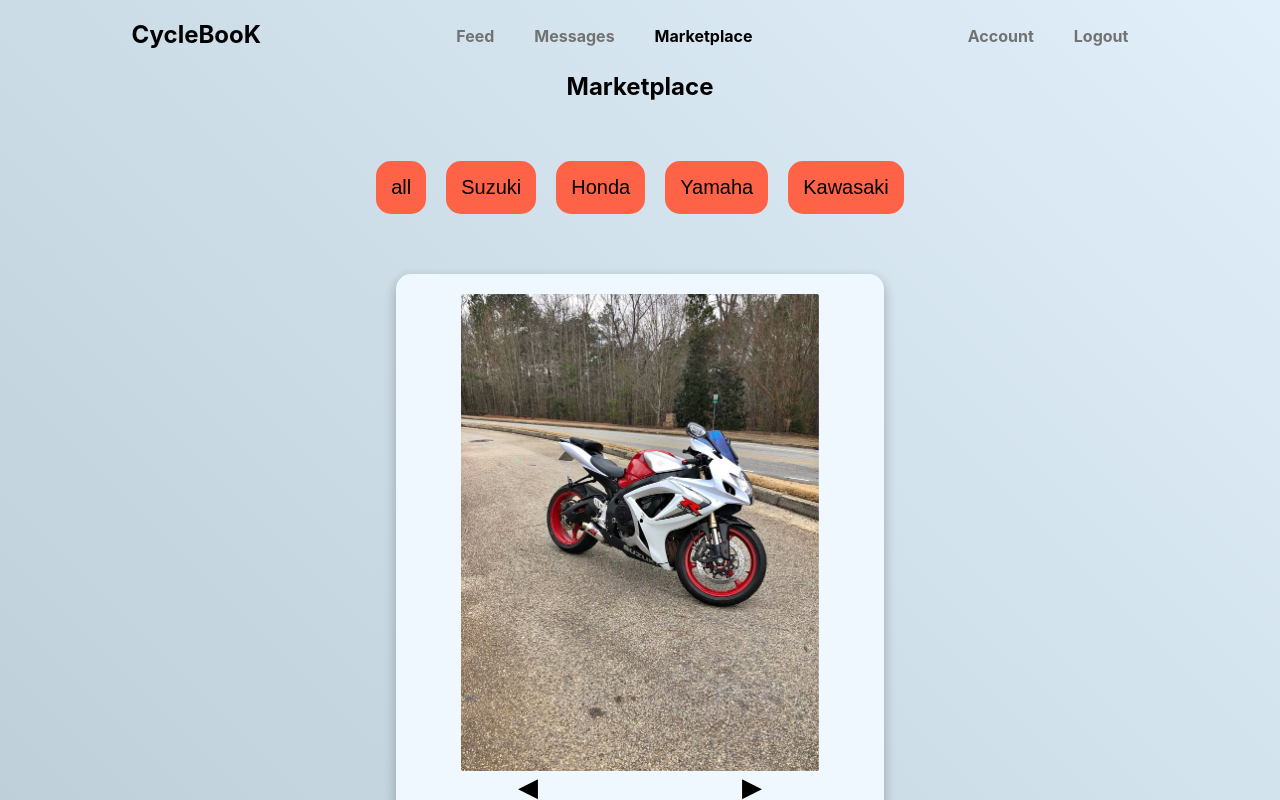
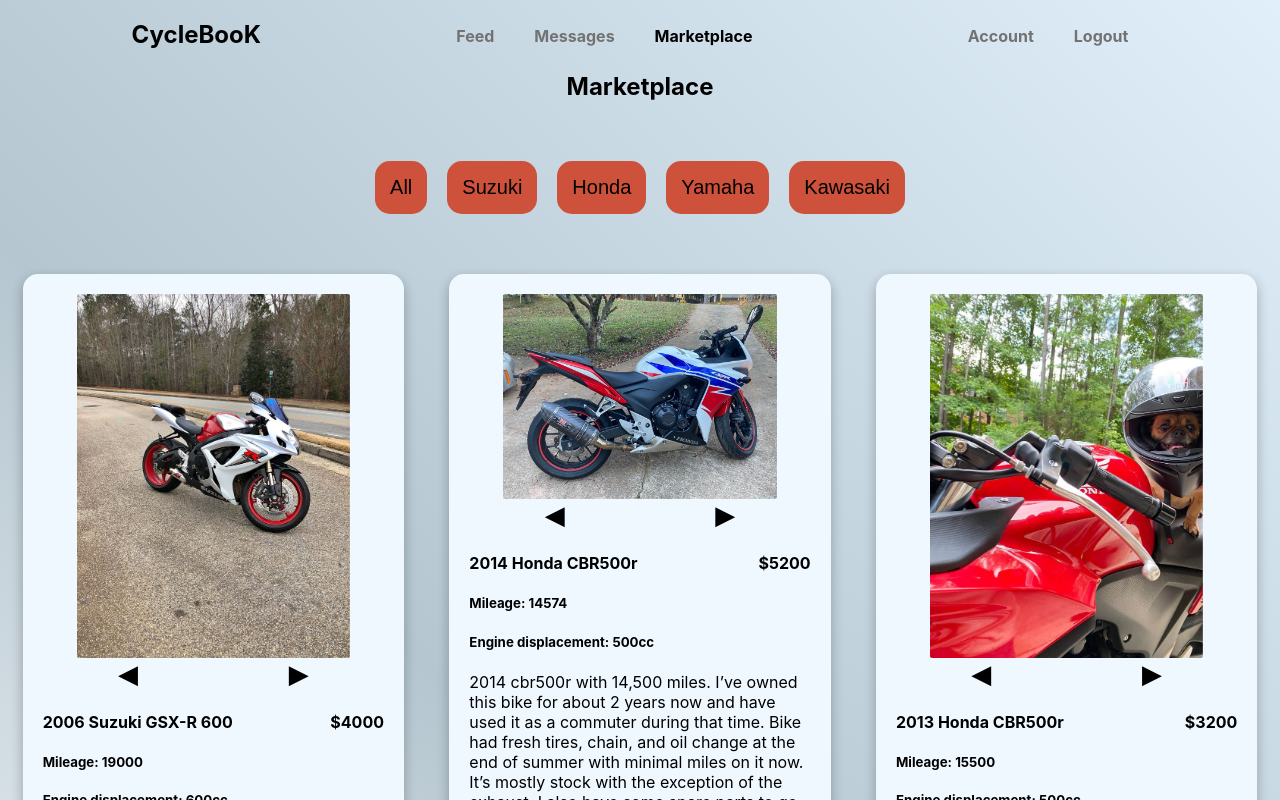
Before and after one commit to ellisorane/CycleBook, a React (Create React App) app: page /marketplace in a window 1280 px wide. Shown: the top 800 px of the page. Built offline with nearby package versions, Linux system fonts and the light colour scheme.

Commit message:
Fixed image slider functionality

```diff
--- a/src/App.js
+++ b/src/App.js
@@ -13,29 +13,30 @@
 import Feed from './components/Feed/Feed'
 import Marketplace from './components/Marketplace/Marketplace'
 
-
 //CREATE AN ARRAY OF CATEGORIES FOR THE MARKETPLACE
 // const catergories = ['all', ...new Set(marketplaceData.map(data => data.brand)), ...new Set(marketplaceData.map(data => data.year)), ...new Set(marketplaceData.map(data => data.engine))]
-const catergories = ['all', ...new Set(marketplaceData.map(data => data.brand))]
-console.log(catergories)
+const catergories = ['All', ...new Set(marketplaceData.map(data => data.brand))]
 
-function App() {
+const App = () => {
   //ACCOUNT DROPDOWN LIST USED IN NAV.JS
   const [showAcNav, setShowAcNav] = useState(false)
+
   //POSTS STATE
   const [posts, setPosts] = useState(postData)
+  // console.log(posts)
+
   //USED IN FEED.JS FOR CONTROLLING HOW MUCH OF A POST'S TEXT IS SHOWN
   const [readMore, setReadMore] = useState(false)
-  //USED IN POST.JS FOR CONTROLLING THE INDEX OF WHAT IMAGE IS SHOWN IF THERE ARE MULTIPLE IMAGES
-  const [postImgIndex, setPostImgIndex] = useState(0)
+
   //USED IN  MARKETPLACE.JS TO RECIEVE MARKETPLACE DATA
   const [marketplacePosts, setMarketplacePosts] = useState(marketplaceData)
+
   //MARKETPLACE FILTER
   const [mkCategories, setMkCategoies] = useState(catergories)
 
   //FILTER ITEMS IN MARKETPLACE BY BRAND
   const mkFilter = (category) => {
-    if(category === 'all') {
+    if(category === 'All') {
       setMarketplacePosts(marketplaceData)
       return marketplaceData
     }
@@ -45,35 +46,46 @@
     return marketplacePosts
   }
 
-  // NAVIGATE IMAGE SLIDER BY MANIPULATING THE POSTIMAGEINDEX IF THERE IS MORE THAN ONE IMAGE ON A POST
-  const changeImg = (arr, dir) => {
-    let newIndex
-    if (dir === 'next') {
-      setPostImgIndex(() => {
-        newIndex = postImgIndex + 1
-        return newIndex
-      })
+  // NAVIGATE IMAGE SLIDER
+  const changeImg = (postData, dir, id) => {
+    const newPosts = postData.map(post => {
+      if (post.id === id) {
+        if (dir === 'next') {
+          const updatedPost = {
+            ...post,
+            imgIndex: post.imgIndex + 1
+          }
+          return updatedPost
+        }
+        // if (dir === 'next' && post.imgIndex > post.img.length - 2) {
+        //   const updatedPost = {
+        //     ...post,
+        //     imgIndex: 0
+        //   }
+        //   return updatedPost
+        // }
+        if (dir === 'prev') {
+          const updatedPost = {
+            ...post,
+            imgIndex: post.imgIndex - 1
+          }
+          return updatedPost
+        }
+        // if (dir === 'prev' && post.imgIndex < 1) {
+        //   const updatedPost = {
+        //     ...post,
+        //     imgIndex: post.img.length - 1
+        //   }
+        //   return updatedPost
+        // }
+      }
+      return post
+    })
+    if (postData === marketplacePosts) {
+      return setMarketplacePosts(newPosts)
     }
-
-    if (dir === 'next' && postImgIndex > arr.length - 2) {
-      setPostImgIndex(() => {
-        newIndex = 0
-        return newIndex
-      })
-    }
-
-    if (dir === 'prev') {
-      setPostImgIndex(() => {
-        newIndex = postImgIndex - 1
-        return newIndex
-      })
-    }
-
-    if (dir === 'prev' && postImgIndex < 1) {
-      setPostImgIndex(() => {
-        newIndex = arr.length - 1
-        return newIndex
-      })
+    if (postData === posts) {
+     return setPosts(newPosts)
     }
   }
 
@@ -88,7 +100,7 @@
     setPosts(postData)
   }
 
-  let feed = <Feed posts={posts} hidePost={hidePost} readMore={readMore} setReadMore={setReadMore} changeImg={changeImg} postImgIndex={postImgIndex} />
+  let feed = <Feed posts={posts} hidePost={hidePost} readMore={readMore} setReadMore={setReadMore} changeImg={changeImg} />
 
   if (posts.length === 0) {
       feed = <button onClick={refreshFeed} className="refreshFeed">Refresh Feed</button>
@@ -100,7 +112,7 @@
         <Navbar showAcNav={showAcNav} setShowAcNav={setShowAcNav} />
         <Switch>
           <Route path="/marketplace">
-            <Marketplace marketplacePosts={marketplacePosts} readMore={readMore} setReadMore={setReadMore} changeImg={changeImg} postImgIndex={postImgIndex} mkFilter={mkFilter} mkCategories={mkCategories} />
+            <Marketplace marketplacePosts={marketplacePosts} readMore={readMore} setReadMore={setReadMore} changeImg={changeImg} mkFilter={mkFilter} mkCategories={mkCategories} />
           </Route>
 
           <Route path="/">
--- a/src/components/Feed/Feed.js
+++ b/src/components/Feed/Feed.js
@@ -1,10 +1,11 @@
 import React from 'react'
+import { GrLike } from 'react-icons/gr'
 
-import PostImg from './PostImg/PostImg'
+import PostImg from '../PostImg/PostImg'
 import styles from './Feed.module.css'
 
 
-const Feed = ({ posts, hidePost, readMore, setReadMore, changeImg, postImgIndex }) => {
+const Feed = ({ posts, hidePost, readMore, setReadMore, changeImg }) => {
 
   return (
     <div>
@@ -14,11 +15,11 @@
         return (
           <div key={id} className={styles.userPost}>
             <div className={styles.hideAndLike}>
-            <button className={styles.Like}>💖</button>
+            <button className={styles.Like}><GrLike /> <span>Likes 28</span></button>
             <button onClick={() => hidePost(id)} className={styles.hidePost}>🚫</button>
             </div>
 
-            <PostImg img={img} changeImg={changeImg} postImgIndex={postImgIndex} imgIndex={imgIndex} />
+            <PostImg id={id} img={img} changeImg={changeImg} imgIndex={imgIndex} postData={posts} />
 
             <h2>{title}</h2>
             <p>
@@ -26,6 +27,12 @@
               {readMore ? content : content.substring(0, 220)}
               {content.length > 180 ? <span onClick={() => setReadMore(!readMore)} className={styles.moreOrLess}>{readMore ? ' show less' : '.... read more'}</span> : null }
             </p>
+            <div className={styles.commentDiv}>
+              <hr/>
+              <p>Comments</p>
+              <textarea className={styles.commentInput} placeholder="Comment here" /><br/>
+              <button>Submit</button>
+            </div>
             <div className={styles.userInfo}>
                 <p>{username}</p>
                 <img src={userImg} alt={username} className={styles.userImage} />
--- a/src/components/Feed/Feed.module.css
+++ b/src/components/Feed/Feed.module.css
@@ -43,6 +43,10 @@
     border-radius: 5px;
 }
 
+.commentInput {
+    width: 90%;
+}
+
 @media screen and (min-width: 800px) {
     .userPost {
         width: 40%;
--- a/src/components/Marketplace/Marketplace.js
+++ b/src/components/Marketplace/Marketplace.js
@@ -2,9 +2,9 @@
 
 import styles from './Marketplace.module.css'
 
-import PostImg from '../Feed/PostImg/PostImg'
+import PostImg from '../PostImg/PostImg'
 
-function Marketplace({marketplacePosts, changeImg, postImgIndex, mkFilter, mkCategories}) {
+function Marketplace({marketplacePosts, changeImg, mkFilter, mkCategories, id}) {
     return (
         <div className={styles.marketplace}>
             <h2>Marketplace</h2>
@@ -19,13 +19,14 @@
                 }
             </div>
 
+            <div className={styles.innerMk}>
             {
                 marketplacePosts.map(post => {
-                    const { id, seller, year, brand, model, engine, miles, price, desc, img, userImg } = post
+                    const { id, seller, year, brand, model, engine, miles, price, desc, img, userImg, imgIndex } = post
 
                     return (
                         <div className={styles.itemForSale} key={id}>
-                            <PostImg img={img} changeImg={changeImg} postImgIndex={postImgIndex} />
+                            <PostImg id={id} img={img} changeImg={changeImg} imgIndex={imgIndex} postData={marketplacePosts} />
                             <h4>{year} {brand} {model} <span className={styles.price}>${price}</span></h4>
                             <h5>Mileage: {miles}</h5>
                             <h5>Engine displacement: {engine}</h5>
@@ -34,11 +35,14 @@
                                 <p>{seller}</p>
                                 <img src={userImg} alt={seller} className={styles.userImg} />
                             </div>
+                            <button className={styles.mkBtn}>Contact Seller</button>
                         </div>
                     )
                 })
             }
+            </div>
         </div>
+
     )
 }
 
--- a/src/components/Marketplace/Marketplace.module.css
+++ b/src/components/Marketplace/Marketplace.module.css
@@ -11,7 +11,7 @@
 .itemForSale {
     background-color: aliceblue;
     box-shadow: 0 5px 11px 2px rgba(0, 0, 0, 0.2);
-    width: 90%;
+    width: 85%;
     margin: 50px auto;
     padding: 20px;
     border-radius: 15px;
@@ -45,19 +45,31 @@
     margin: 10px;
     font-size: 20px;
     padding: 15px;
-    background-color: tomato;
+    background-color: rgb(206, 81, 59);
     border: none;
     border-radius: 15px;
     transition: all 0.3s;
-    outline:none
+    outline:none;
 }
 
 .mkBtn:hover {
-    background-color: rgb(187, 71, 51);
+    background-color: tomato;
+    box-shadow: 0 5px 11px 2px rgba(0, 0, 0, 0.2);
 }
 
+.mkBtn:active {
+    background-color: rgb(206, 81, 59);
+}
+
+
 @media screen and (min-width: 800px) {
+    .innerMk {
+        display: grid;
+        grid-template-columns: 1fr 1fr 1fr;
+    }
+
     .itemForSale {
-        width: 35%;
+        width: 80%;
     }
+
 }
--- a/src/components/Feed/PostImg/PostImg.js
+++ b/src/components/PostImg/PostImg.js
@@ -2,19 +2,20 @@
 
 import styles from './PostImg.module.css'
 
-const PostImage = ({ img, changeImg, postImgIndex }) => {
+const PostImage = ({ img, changeImg, id, imgIndex, postData }) => {
+
     return (
         <div>
             <div className={styles.imgContainer}>
-                <img src={img.length > 1 ? img[postImgIndex] : img} alt="img" className={styles.postedImage} />
+                <img src={img.length > 1 ? img[imgIndex] : img} alt="img" className={styles.postedImage} />
             </div>
 
             {/* IF POST HAS MORE THAN ONE IMAGE SHOW THESE BTNS */}
             {
             img.length > 1 ?
             <div className={styles.btnContainer}>
-                <button onClick={() => changeImg(img, 'prev')} className={styles.btn}>◀</button>
-                <button onClick={() => changeImg(img, 'next')} className={styles.btn}>▶</button>
+                <button onClick={() => changeImg(postData, 'prev', id)} className={styles.btn}>◀</button>
+                <button onClick={() => changeImg(postData, 'next', id)} className={styles.btn}>▶</button>
             </div> : null
             }
         </div>
```
Also changed, not shown: src/components/data/feedData.js (+28 -28 lines), src/components/PostImg/PostImg.module.css (line endings or trailing spaces), 2 other files (tests, documents, lock files or other folders).
